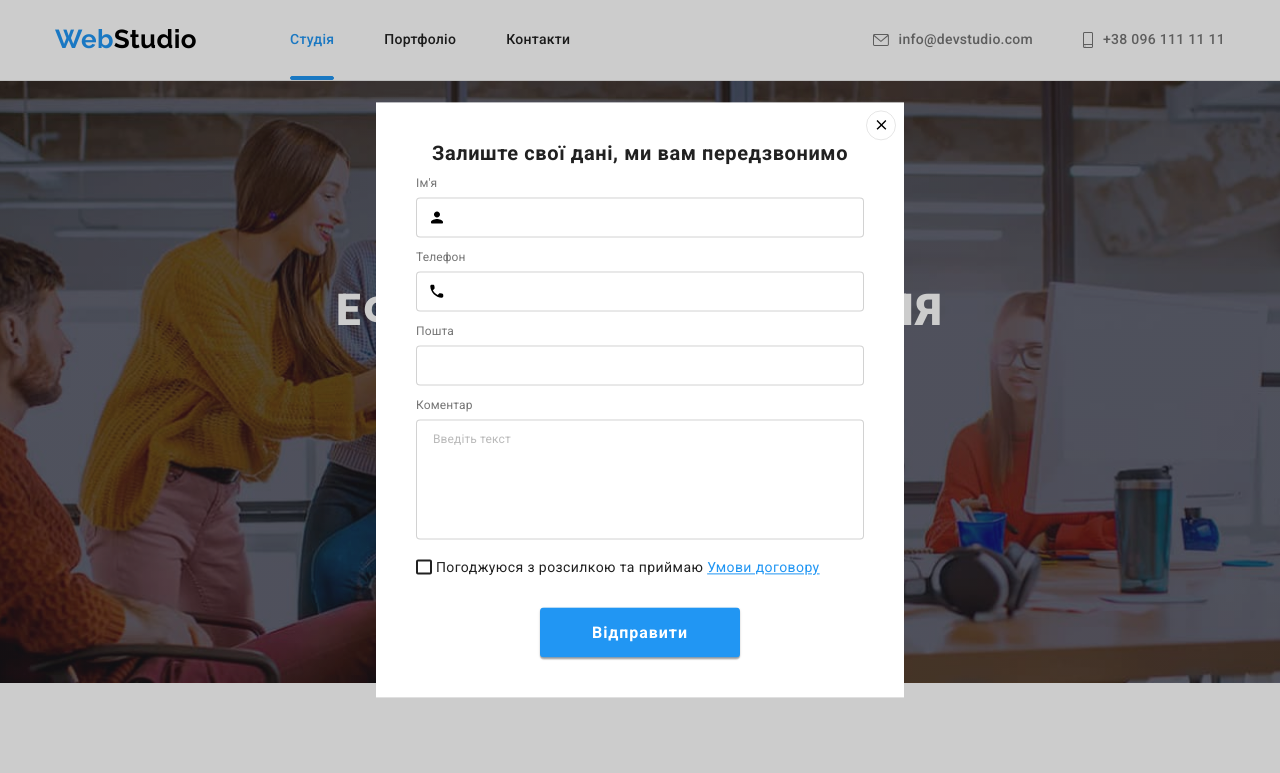
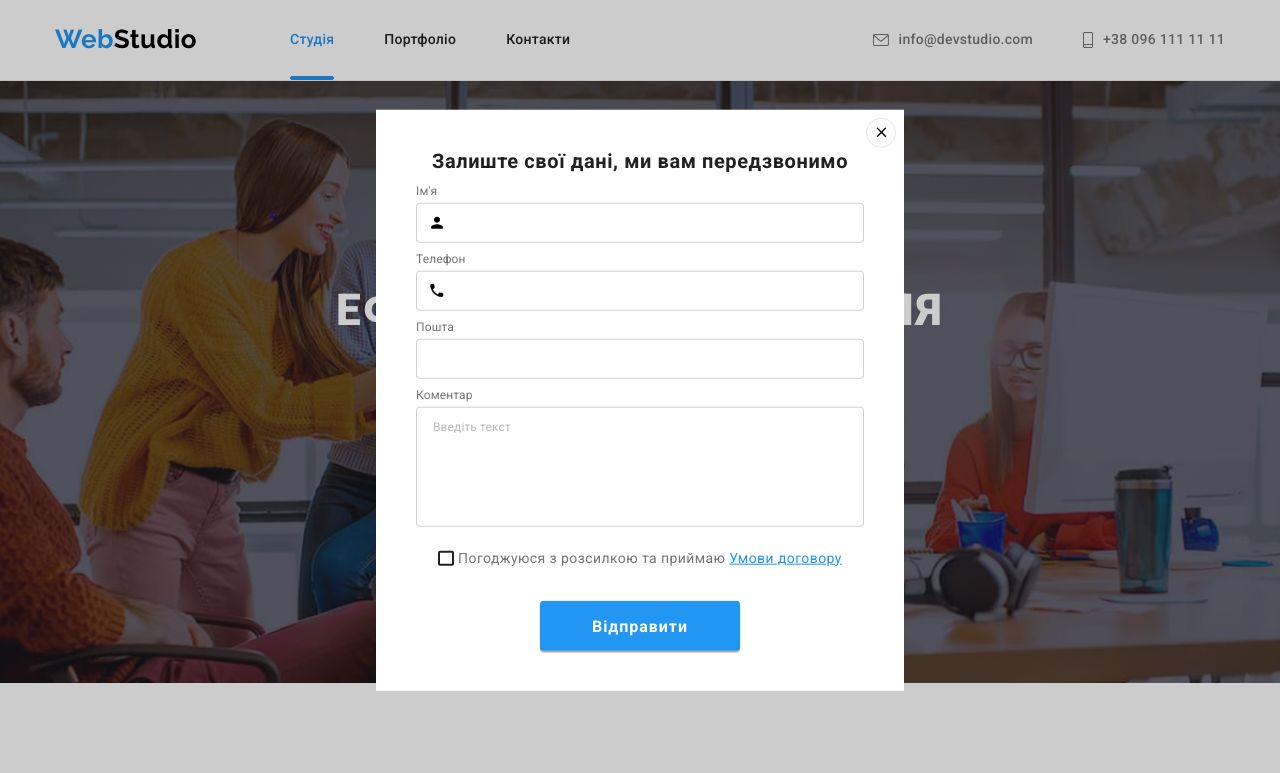
Before and after one commit to alexveryk/goit-markup-hw-06, a plain HTML site: page index.html in a window 1280 px wide. Both pictures are taken after a click on the button "Замовити послугу". Shown: the top 773 px of the page. Drawn offline with nearby package versions, Linux system fonts and the light colour scheme.

Commit message:
Update style.css

```diff
--- a/css/style.css
+++ b/css/style.css
@@ -6,6 +6,8 @@
   --color-text-dark-threme: #ffffff;
   --color-btn-filter-hover: #ffffff;
   --footer-address-text-color: rgba(255, 255, 255, 0.6);
+  --placeholder-color: rgba(117, 117, 117, 0.5);
+  --modal-form-color-border: rgba(33, 33, 33, 0.2);
 
   --backround-color-light: #ffffff;
   --backround-color-dark: #2f303a;
@@ -784,6 +786,7 @@ img.projects-img {
   background-color: transparent;
   border: 1px solid rgba(0, 0, 0, 0.1);
   border-radius: 50%;
+  transition: fill var(--duration-and-timing-function);
 }
 
 .btn-close-modal:hover,
@@ -797,7 +800,7 @@ img.projects-img {
   line-height: 1.15;
   text-align: center;
   letter-spacing: 0.03em;
-  margin-bottom: 8px;
+  margin-bottom: 12px;
 }
 
 .modal-form {
@@ -807,18 +810,19 @@ img.projects-img {
 
 .modal-form-desc {
   font-size: 12px;
-  line-height: 1.67;
+  line-height: 1.16;
   letter-spacing: 0.01em;
-  color: #757575;
+  color: var(--second-color-page);
   margin-bottom: 4px;
 }
 
 .modal-form-input {
   width: 100%;
   height: 40px;
-  border: 1px solid rgba(33, 33, 33, 0.2);
+  border: 1px solid var(--modal-form-color-border);
   border-radius: 4px;
   padding: 12px 12px 12px 42px;
+  transition: border var(--duration-and-timing-function);
 }
 
 .modal-form-input:focus ~ .form-icon {
@@ -829,6 +833,7 @@ img.projects-img {
 .modal-form-comment:focus {
   outline: none;
   border: 1px solid var(--accent-color);
+  transition: border var(--duration-and-timing-function);
 }
 
 .input-container-name,
@@ -843,13 +848,14 @@ img.projects-img {
   top: 50%;
   transform: translateY(-50%);
   left: 12px;
+  transition: fill var(--duration-and-timing-function);
 }
 
 .modal-form-comment {
   width: 100%;
   height: 120px;
   resize: none;
-  border: 1px solid rgba(33, 33, 33, 0.2);
+  border: 1px solid var(--modal-form-color-border);
   border-radius: 4px;
   padding: 12px 16px;
   margin-bottom: 20px;
@@ -859,7 +865,8 @@ img.projects-img {
   font-size: 12px;
   line-height: 1.17;
   letter-spacing: 0.01em;
-  color: rgba(117, 117, 117, 0.5);
+  color: var(--placeholder-color);
+  //placeholder-color
 }
 
 .modal-btn {
@@ -893,6 +900,8 @@ img.projects-img {
 
 .modal-form-license {
   margin-bottom: 30px;
+  margin-right: auto;
+  margin-left: auto;
 }
 
 .check-icon {
@@ -901,6 +910,7 @@ img.projects-img {
   border: 2px solid var(--main-color-page);
   border-radius: 2px;
   cursor: pointer;
+  transition: backround-color var(--duration-and-timing-function);
 }
 
 .check-icon-active {
@@ -909,7 +919,11 @@ img.projects-img {
 
 .form-license-check {
   display: inline-flex;
-  justify-content: center;
+  align-items: center;
+  font-size: 14px;
+  line-height: 1.71;
+  letter-spacing: 0.03em;
+  color: var(--second-color-page);
 }
 
 .check-license:checked + .form-license-check > .check-icon {
@@ -923,9 +937,11 @@ img.projects-img {
 }
 
 .check-license:focus + .form-license-check > .check-icon {
-  box-shadow: 0 0 0 2px rgba(0, 0, 0, 0.5);
+  box-shadow: 0 0 0 2px var(--accent-color);
 }
 
 .form-license-link {
   color: var(--accent-color);
 }
+
+/* ************** /MODAL ************** */
```
